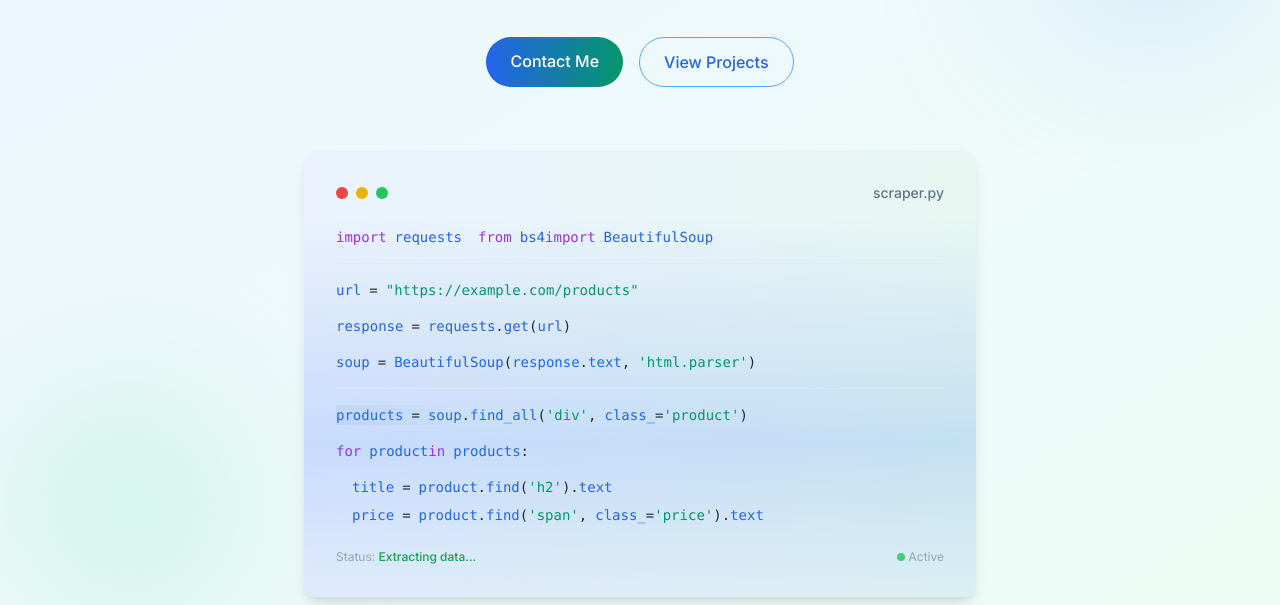
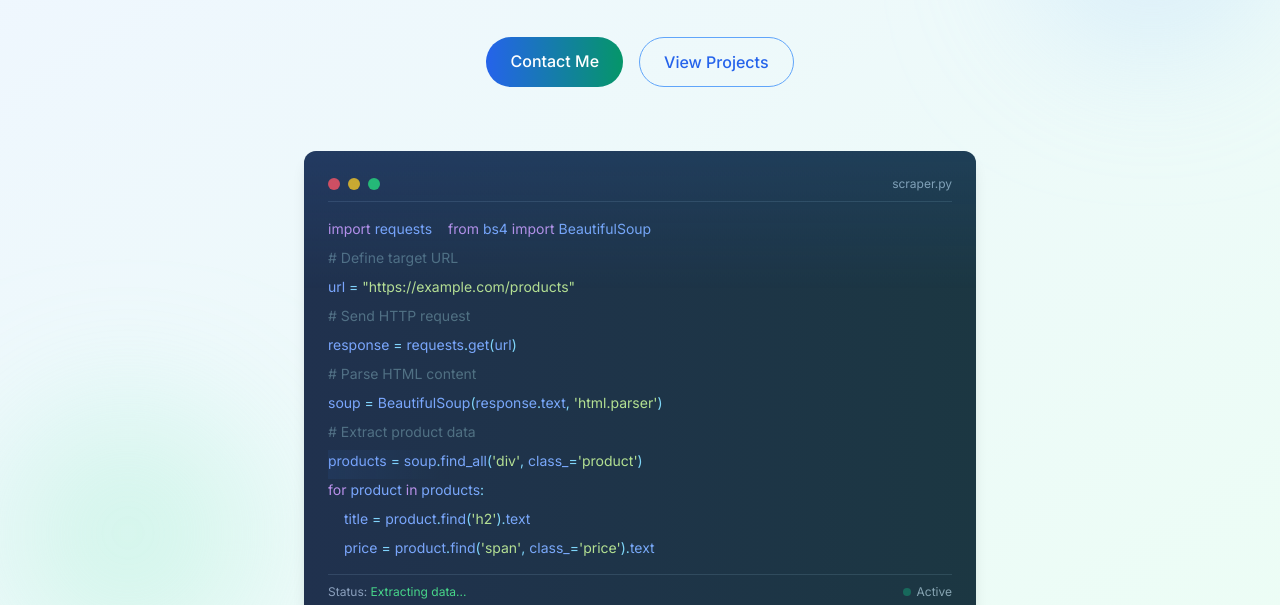
Before and after one commit to FahadMughal56/FahadAkram, a plain HTML site: page index.html in a window 1280 px wide. Shown: the part 195-800 px from the top of the page. Drawn offline with nearby package versions, Linux system fonts and the light colour scheme.

Commit message:
Update animation index.html

```diff
--- a/index.html
+++ b/index.html
@@ -27,6 +27,12 @@
             overflow: hidden;
             border-radius: 12px;
             box-shadow: 0 10px 15px -3px rgba(0, 0, 0, 0.1), 0 4px 6px -2px rgba(0, 0, 0, 0.05);
+            background-color: #1e293b;
+            color: #f8fafc;
+            padding: 1.5rem;
+            font-size: 0.875rem;
+            line-height: 1.5;
+            overflow-x: auto;
         }
         .scraping-animation::before {
             content: '';
@@ -46,7 +52,7 @@
             width: 100%;
             height: 100%;
             background: linear-gradient(transparent, rgba(59, 130, 246, 0.2), transparent);
-            animation: scrape 2.5s linear infinite;
+            animation: scrape 3s linear infinite;
             z-index: 2;
         }
         @keyframes scrape {
@@ -128,9 +134,95 @@
                 left: 18px;
             }
             .scraping-animation {
-                max-width: 100%;
-                overflow-x: auto;
+                font-size: 0.75rem;
+                padding: 1rem;
+                min-width: 320px;
             }
+            .scraping-animation::after {
+                animation-duration: 4s;
+            }
+        }
+        .code-keyword {
+            color: #c792ea;
+        }
+        .code-string {
+            color: #c3e88d;
+        }
+        .code-variable {
+            color: #82aaff;
+        }
+        .code-function {
+            color: #82aaff;
+        }
+        .code-operator {
+            color: #89ddff;
+        }
+        .code-comment {
+            color: #546e7a;
+        }
+        .code-number {
+            color: #f78c6c;
+        }
+        .code-builtin {
+            color: #ffcb6b;
+        }
+        .terminal-header {
+            display: flex;
+            justify-content: space-between;
+            align-items: center;
+            margin-bottom: 1rem;
+            padding-bottom: 0.5rem;
+            border-bottom: 1px solid #334155;
+        }
+        .terminal-dots {
+            display: flex;
+        }
+        .terminal-dot {
+            width: 12px;
+            height: 12px;
+            border-radius: 50%;
+            margin-right: 8px;
+        }
+        .terminal-title {
+            color: #94a3b8;
+            font-size: 0.75rem;
+        }
+        .terminal-footer {
+            display: flex;
+            justify-content: space-between;
+            align-items: center;
+            margin-top: 1rem;
+            padding-top: 0.5rem;
+            border-top: 1px solid #334155;
+            font-size: 0.75rem;
+            color: #94a3b8;
+        }
+        .terminal-status {
+            display: flex;
+            align-items: center;
+        }
+        .terminal-pulse {
+            width: 8px;
+            height: 8px;
+            border-radius: 50%;
+            background-color: #10b981;
+            margin-right: 6px;
+            animation: pulse 1.5s infinite;
+        }
+        @keyframes pulse {
+            0% { opacity: 1; }
+            50% { opacity: 0.3; }
+            100% { opacity: 1; }
+        }
+        .code-line {
+            display: flex;
+            flex-wrap: wrap;
+            margin-bottom: 0.5rem;
+            white-space: pre-wrap;
+            word-break: break-word;
+        }
+        .code-indent {
+            margin-left: 1rem;
         }
     </style>
 </head>
@@ -163,113 +255,123 @@
             </div>
 
              <!-- Enhanced Web Scraping Animation -->
-            <div class="mt-16 mx-auto max-w-2xl">
-                <div class="scraping-animation bg-white p-6 sm:p-8 rounded-xl relative overflow-hidden">
-                    <div class="relative z-10">
-                        <div class="flex justify-between items-center mb-6">
-                            <div class="flex items-center">
-                                <div class="w-3 h-3 rounded-full bg-red-500 mr-2"></div>
-                                <div class="w-3 h-3 rounded-full bg-yellow-500 mr-2"></div>
-                                <div class="w-3 h-3 rounded-full bg-green-500"></div>
+            <div class="mt-16 mx-auto max-w-2xl w-full">
+                <div class="scraping-animation">
+                    <div class="terminal-header">
+                        <div class="terminal-dots">
+                            <div class="terminal-dot bg-red-500"></div>
+                            <div class="terminal-dot bg-yellow-500"></div>
+                            <div class="terminal-dot bg-green-500"></div>
                         </div>
-                            <div class="text-sm text-slate-500 font-medium">scraper.py</div>
+                        <div class="terminal-title">scraper.py</div>
                     </div>
-                        <div class="space-y-4 text-left font-mono text-sm">
-                            <div class="flex items-center">
-                                <span class="text-purple-600 mr-2">import</span>
-                                <span class="text-blue-600">requests</span>
-                                <span class="text-purple-600 ml-4 mr-2">from</span>
-                                <span class="text-blue-600">bs4</span>
-                                <span class="text-purple-600 mr-2">import</span>
-                                <span class="text-blue-600">BeautifulSoup</span>
+
+                    <div class="code-content">
+                        <div class="code-line">
+                            <span class="code-keyword">import</span>
+                            <span class="code-variable"> requests</span>
+                            <span class="code-keyword ml-4">from</span>
+                            <span class="code-variable"> bs4</span>
+                            <span class="code-keyword"> import</span>
+                            <span class="code-variable"> BeautifulSoup</span>
                         </div>
-                            <div class="h-px bg-slate-200"></div>
-                            <div class="flex">
-                                <span class="text-blue-600">url</span>
-                                <span class="text-slate-800 mx-2">=</span>
-                                <span class="text-emerald-600">"https://example.com/products"</span>
+                        <div class="code-line">
+                            <span class="code-comment"># Define target URL</span>
                         </div>
-                            <div class="flex">
-                                <span class="text-blue-600">response</span>
-                                <span class="text-slate-800 mx-2">=</span>
-                                <span class="text-blue-600">requests</span>
-                                <span class="text-slate-800">.</span>
-                                <span class="text-blue-600">get</span>
-                                <span class="text-slate-800">(</span>
-                                <span class="text-blue-600">url</span>
-                                <span class="text-slate-800">)</span>
+                        <div class="code-line">
+                            <span class="code-variable">url</span>
+                            <span class="code-operator"> = </span>
+                            <span class="code-string">"https://example.com/products"</span>
                         </div>
-                            <div class="flex">
-                                <span class="text-blue-600">soup</span>
-                                <span class="text-slate-800 mx-2">=</span>
-                                <span class="text-blue-600">BeautifulSoup</span>
-                                <span class="text-slate-800">(</span>
-                                <span class="text-blue-600">response</span>
-                                <span class="text-slate-800">.</span>
-                                <span class="text-blue-600">text</span>
-                                <span class="text-slate-800">,</span>
-                                <span class="text-emerald-600 ml-2">'html.parser'</span>
-                                <span class="text-slate-800">)</span>
+                        <div class="code-line">
+                            <span class="code-comment"># Send HTTP request</span>
                         </div>
-                            <div class="h-px bg-slate-200"></div>
+                        <div class="code-line">
+                            <span class="code-variable">response</span>
+                            <span class="code-operator"> = </span>
+                            <span class="code-variable">requests</span>
+                            <span class="code-operator">.</span>
+                            <span class="code-function">get</span>
+                            <span class="code-operator">(</span>
+                            <span class="code-variable">url</span>
+                            <span class="code-operator">)</span>
+                        </div>
+                        <div class="code-line">
+                            <span class="code-comment"># Parse HTML content</span>
+                        </div>
+                        <div class="code-line">
+                            <span class="code-variable">soup</span>
+                            <span class="code-operator"> = </span>
+                            <span class="code-variable">BeautifulSoup</span>
+                            <span class="code-operator">(</span>
+                            <span class="code-variable">response</span>
+                            <span class="code-operator">.</span>
+                            <span class="code-variable">text</span>
+                            <span class="code-operator">, </span>
+                            <span class="code-string">'html.parser'</span>
+                            <span class="code-operator">)</span>
+                        </div>
+                        <div class="code-line">
+                            <span class="code-comment"># Extract product data</span>
+                        </div>
                         <div class="data-highlight">
-                                <div class="flex">
-                                    <span class="text-blue-600">products</span>
-                                    <span class="text-slate-800 mx-2">=</span>
-                                    <span class="text-blue-600">soup</span>
-                                    <span class="text-slate-800">.</span>
-                                    <span class="text-blue-600">find_all</span>
-                                    <span class="text-slate-800">(</span>
-                                    <span class="text-emerald-600">'div'</span>
-                                    <span class="text-slate-800">,</span>
-                                    <span class="text-blue-600 ml-2">class_</span>
-                                    <span class="text-slate-800">=</span>
-                                    <span class="text-emerald-600">'product'</span>
-                                    <span class="text-slate-800">)</span>
+                            <div class="code-line">
+                                <span class="code-variable">products</span>
+                                <span class="code-operator"> = </span>
+                                <span class="code-variable">soup</span>
+                                <span class="code-operator">.</span>
+                                <span class="code-function">find_all</span>
+                                <span class="code-operator">(</span>
+                                <span class="code-string">'div'</span>
+                                <span class="code-operator">, </span>
+                                <span class="code-variable">class_</span>
+                                <span class="code-operator">=</span>
+                                <span class="code-string">'product'</span>
+                                <span class="code-operator">)</span>
                             </div>
                         </div>
-                            <div class="flex">
-                                <span class="text-purple-600">for</span>
-                                <span class="text-blue-600 ml-2">product</span>
-                                <span class="text-purple-600 mr-2">in</span>
-                                <span class="text-blue-600">products</span>
-                                <span class="text-slate-800">:</span>
+                        <div class="code-line">
+                            <span class="code-keyword">for</span>
+                            <span class="code-variable"> product</span>
+                            <span class="code-keyword"> in</span>
+                            <span class="code-variable"> products</span>
+                            <span class="code-operator">:</span>
                         </div>
-                            <div class="ml-4">
-                                <div class="flex">
-                                    <span class="text-blue-600">title</span>
-                                    <span class="text-slate-800 mx-2">=</span>
-                                    <span class="text-blue-600">product</span>
-                                    <span class="text-slate-800">.</span>
-                                    <span class="text-blue-600">find</span>
-                                    <span class="text-slate-800">(</span>
-                                    <span class="text-emerald-600">'h2'</span>
-                                    <span class="text-slate-800">).</span>
-                                    <span class="text-blue-600">text</span>
+                        <div class="code-indent">
+                            <div class="code-line">
+                                <span class="code-variable">title</span>
+                                <span class="code-operator"> = </span>
+                                <span class="code-variable">product</span>
+                                <span class="code-operator">.</span>
+                                <span class="code-function">find</span>
+                                <span class="code-operator">(</span>
+                                <span class="code-string">'h2'</span>
+                                <span class="code-operator">).</span>
+                                <span class="code-variable">text</span>
                             </div>
-                                <div class="flex mt-2">
-                                    <span class="text-blue-600">price</span>
-                                    <span class="text-slate-800 mx-2">=</span>
-                                    <span class="text-blue-600">product</span>
-                                    <span class="text-slate-800">.</span>
-                                    <span class="text-blue-600">find</span>
-                                    <span class="text-slate-800">(</span>
-                                    <span class="text-emerald-600">'span'</span>
-                                    <span class="text-slate-800">,</span>
-                                    <span class="text-blue-600 ml-2">class_</span>
-                                    <span class="text-slate-800">=</span>
-                                    <span class="text-emerald-600">'price'</span>
-                                    <span class="text-slate-800">).</span>
-                                    <span class="text-blue-600">text</span>
+                            <div class="code-line">
+                                <span class="code-variable">price</span>
+                                <span class="code-operator"> = </span>
+                                <span class="code-variable">product</span>
+                                <span class="code-operator">.</span>
+                                <span class="code-function">find</span>
+                                <span class="code-operator">(</span>
+                                <span class="code-string">'span'</span>
+                                <span class="code-operator">, </span>
+                                <span class="code-variable">class_</span>
+                                <span class="code-operator">=</span>
+                                <span class="code-string">'price'</span>
+                                <span class="code-operator">).</span>
+                                <span class="code-variable">text</span>
                             </div>
                         </div>
                     </div>
-                        <div class="mt-6 flex justify-between items-center">
-                            <div class="text-xs text-slate-400">Status: <span class="text-green-600 font-medium">Extracting data...</span></div>
-                            <div class="flex items-center">
-                                <div class="w-2 h-2 rounded-full bg-green-500 mr-1 animate-pulse"></div>
-                                <span class="text-xs text-slate-400">Active</span>
-                            </div>
+
+                    <div class="terminal-footer">
+                        <div>Status: <span class="text-green-400">Extracting data...</span></div>
+                        <div class="terminal-status">
+                            <div class="terminal-pulse"></div>
+                            <span>Active</span>
                         </div>
                     </div>
                 </div>
```
Lines whose indentation alone changed are shown as unchanged.
